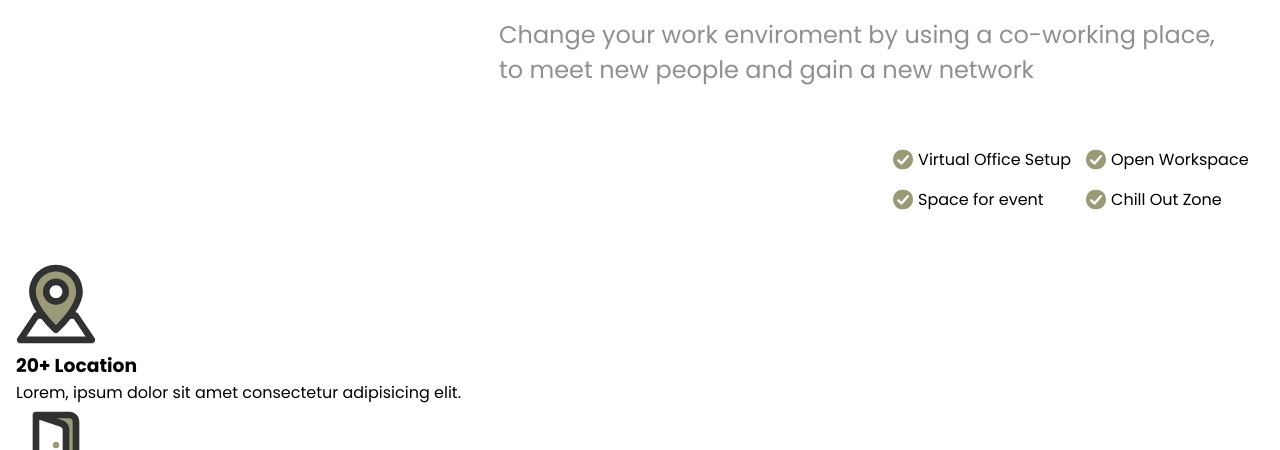
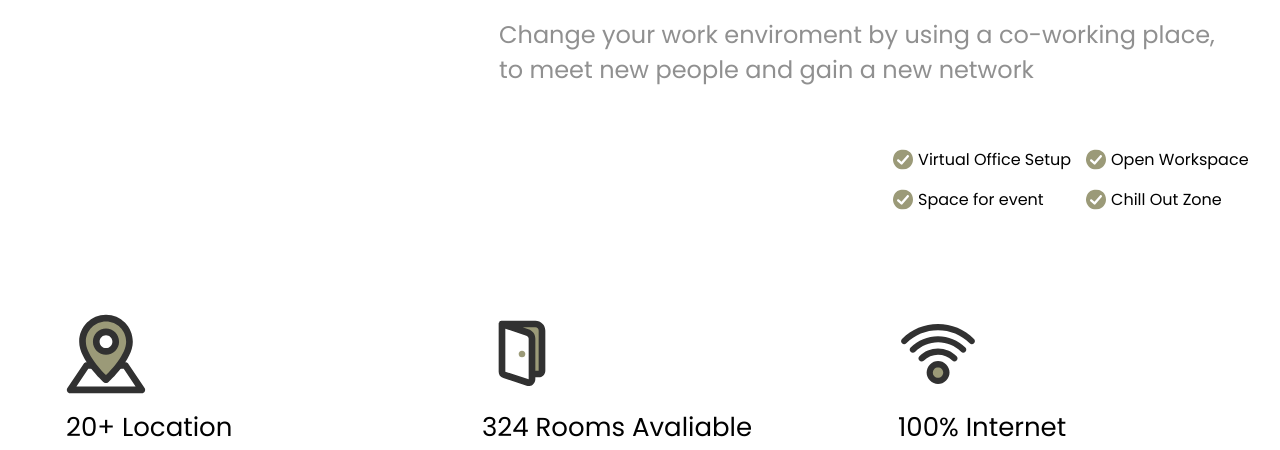
Before and after one commit to jrramoncp/coworking_space, a website built with Vite: page index.html in a window 1280 px wide. Shown: the part 451-901 px from the top of the page. Built offline with nearby package versions, Linux system fonts and the light colour scheme; files whose address does not match are found by name; a web font is replaced by a local one.

Commit message:
info styles

```diff
--- a/index.html
+++ b/index.html
@@ -45,21 +45,24 @@
       </section>
 
       <section class="info">
-        <div class="info1">
+
+        <article class="info1">
           <img src="img/location.svg" alt="location icon">
           <h3>20+ Location</h3>
           <p>Lorem, ipsum dolor sit amet consectetur adipisicing elit.</p>
-        </div>
-        <div class="info2">
+        </article>
+
+        <article class="info2">
           <img src="img/room.svg" alt="room icon">
           <h3>324 Rooms Avaliable</h3>
           <p>Lorem, ipsum dolor sit amet consectetur adipisicing elit.</p>
-        </div>
-        <div class="info3">
+        </article>
+
+        <article class="info3">
           <img src="img/wifi.svg" alt="wifi icon">
           <h3>100% Internet Connected</h3>
           <p>Lorem, ipsum dolor sit amet consectetur adipisicing elit.</p>
-        </div>
+        </article>
 
       </section>
     </div>
--- a/src/sass/layout/_info.scss
+++ b/src/sass/layout/_info.scss
@@ -0,0 +1,22 @@
+.info{
+    display: flex;
+    justify-content: space-between;
+    article{
+        max-width: 512px;
+        height: 240px;
+        padding: 50px;
+    }
+    h3{
+        font-size: 26px;
+        line-height: 36px;
+        font-weight: 500;
+        margin-bottom: 8px;
+        margin-top: 8px;
+    }
+    p{
+        font-size: 18px;
+        max-width: 70%;
+        color: $color-gray;
+        line-height: 27px;
+    }
+}
```
